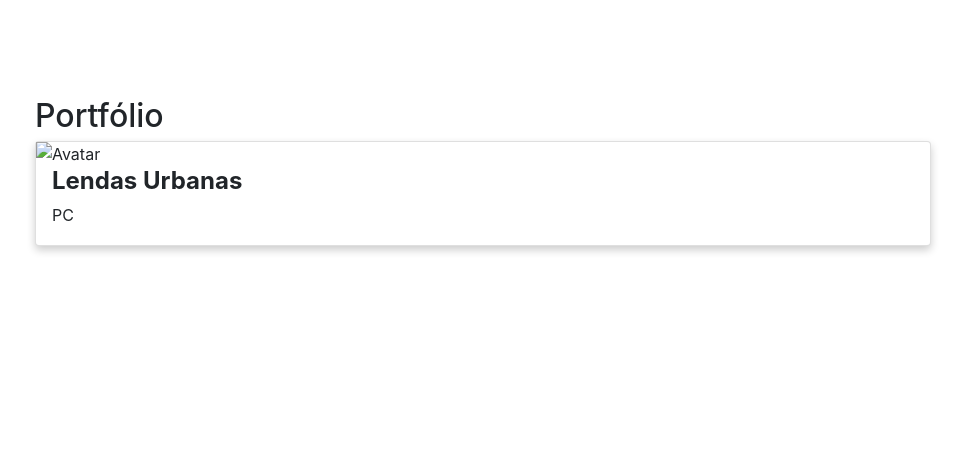
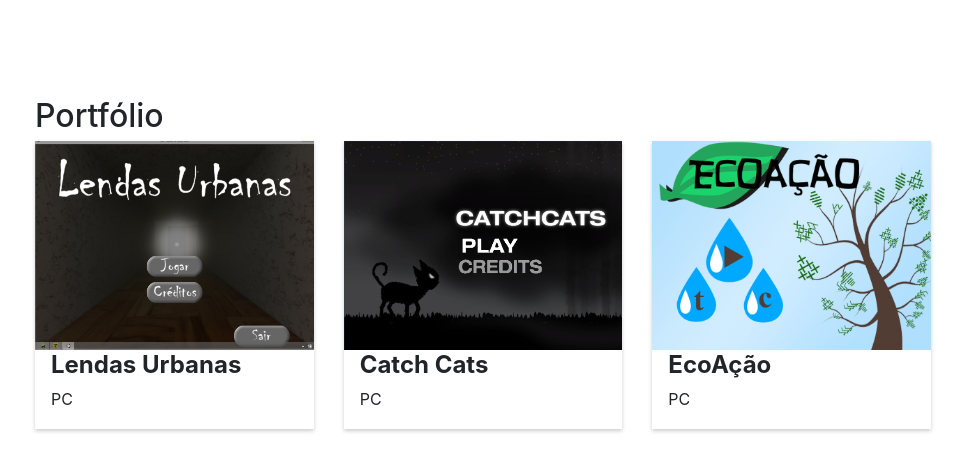
Before and after one commit to angelluspaixao/angelluspaixao.github.io, a website: page index.html in a window 1280 px wide. Shown: the part 2855-3325 px from the top of the page, without its empty margins (157-1122 px from the left). Drawn offline with Linux system fonts and the light colour scheme.

Commit message:
Refinamento dos cards

```diff
--- a/index.html
+++ b/index.html
@@ -204,12 +204,38 @@
 					</h2>
 
 					<div class="content-portfolio">
-						<div class="card">
-							<img src="cover.png" alt="Avatar" style="width:30%">
-							<div class="container">
-								<h4><b>Lendas Urbanas</b></h4>
-								<p>PC</p>
+						<div class="row">
+
+							<div class="col-md-4">
+								<div class="item-portfolio">
+									<img src="public/img/portfolio/cover-pf-01.png" alt="Avatar" class="cover-portfolio">
+									<div class="container-portfolio">
+										<h4><b>Lendas Urbanas</b></h4>
+										<p>PC</p>
+									</div>
+								</div>
 							</div>
+
+							<div class="col-md-4">
+								<div class="item-portfolio">
+									<img src="public/img/portfolio/cover-pf-02.jpg" alt="Avatar" class="cover-portfolio">
+									<div class="container-portfolio">
+										<h4><b>Catch Cats</b></h4>
+										<p>PC</p>
+									</div>
+								</div>
+							</div>
+
+							<div class="col-md-4">
+								<div class="item-portfolio">
+									<img src="public/img/portfolio/cover-pf-03.png" alt="Avatar" class="cover-portfolio">
+									<div class="container-portfolio">
+										<h4><b>EcoAção</b></h4>
+										<p>PC</p>
+									</div>
+								</div>
+							</div>
+
 						</div>
 					</div>
 				</div>
--- a/public/css/style.css
+++ b/public/css/style.css
@@ -26,7 +26,6 @@ section{
 }
 
 #home{
-	/* background-color: red; */
 	padding-bottom: 50px;
 }
 
@@ -137,14 +136,12 @@ section{
 	width: 100%;
 	height: auto;
 	float: left;
-	/*background-color: pink;*/
 }
 
 .cover-experience{
 	width: 35%;
 	height: 100%;
 	float:  left;
-	/*background-color: red;*/
 }
 
 .cover-experience img{
@@ -157,7 +154,6 @@ section{
 	width: 100%;
 	height: 250px;
 	margin: 20px 0;
-	/*background-color: blue;*/
 }
 
 .text-experience{
@@ -165,7 +161,6 @@ section{
 	height: 100%;
 	margin-top: 1%;
 	float:  left;
-	/*background-color: black;*/
 }
 
 .text-experience h3{
@@ -189,36 +184,27 @@ section{
 
 
 /*PORTFOLIO*/
+
 .content-portfolio{
 	width: 100%;
 	height: auto;
 	float: left;
 }
 
-.item-portfolio{
-
+.container-portfolio{
+	padding: 2px 16px;
 }
 
 .cover-portfolio{
-
+	width: 100%;
 }
 
-.text-portfolio{
-	background-color: navy;
-}
-
-.card {
-    /* Add shadows to create the "card" effect */
-	box-shadow: 0 4px 8px 0 rgba(0,0,0,0.2);
+.item-portfolio{
+	box-shadow: 0 2px 4px 0 rgba(0,0,0,0.2);
     transition: 0.3s;
 }
 
-/* On mouse-over, add a deeper shadow */
-.card:hover {
-    box-shadow: 0 8px 16px 0 rgba(0,0,0,0.2);
+.item-portfolio:hover{
+	box-shadow: 0 8px 16px 0 rgba(0,0,0,0.2);
+    transition: 0.3s;
 }
-
-/* Add some padding inside the card container */
-.container {
-    padding: 2px 16px;
-}
```
Also changed, not shown: public/img/portfolio/cover-pf-01.png (added), public/img/portfolio/cover-pf-02.jpg (added), public/img/portfolio/cover-pf-03.png (added), public/img/portfolio/cover-pf-04.jpg (added).
